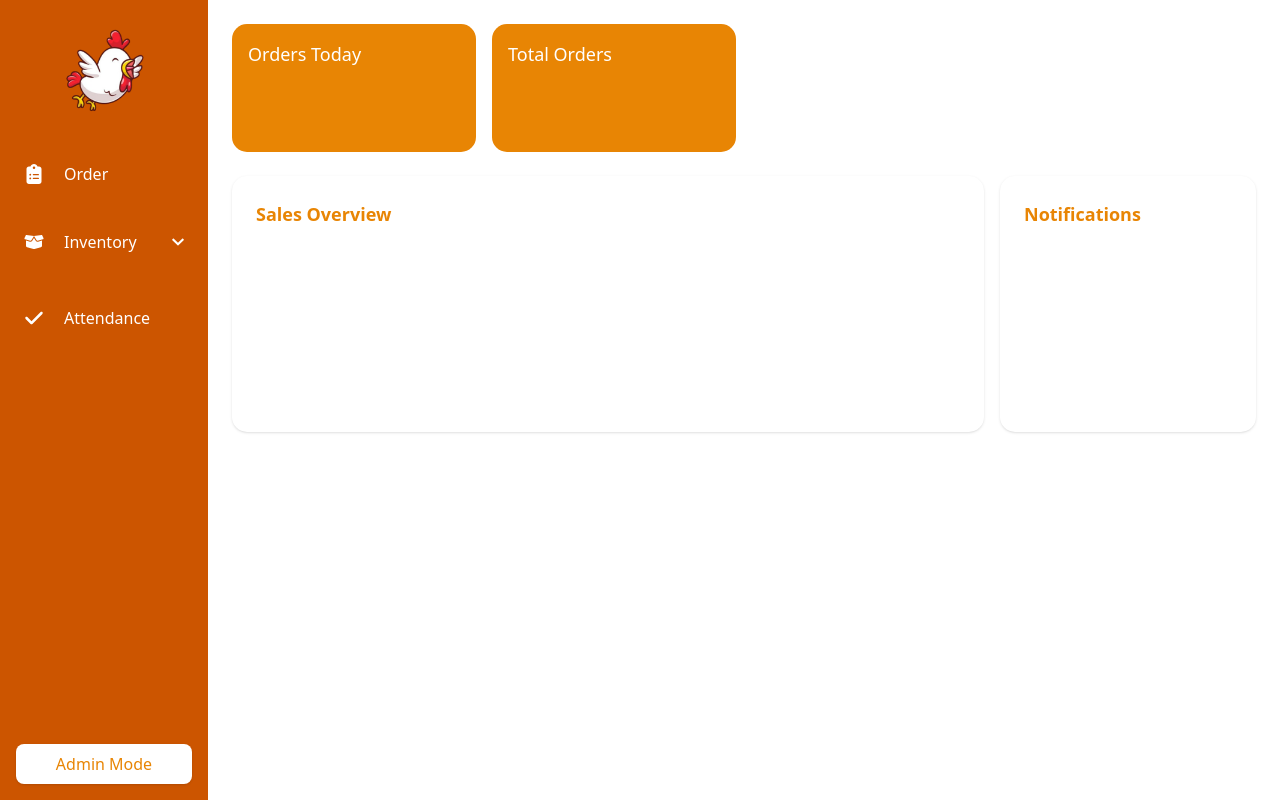
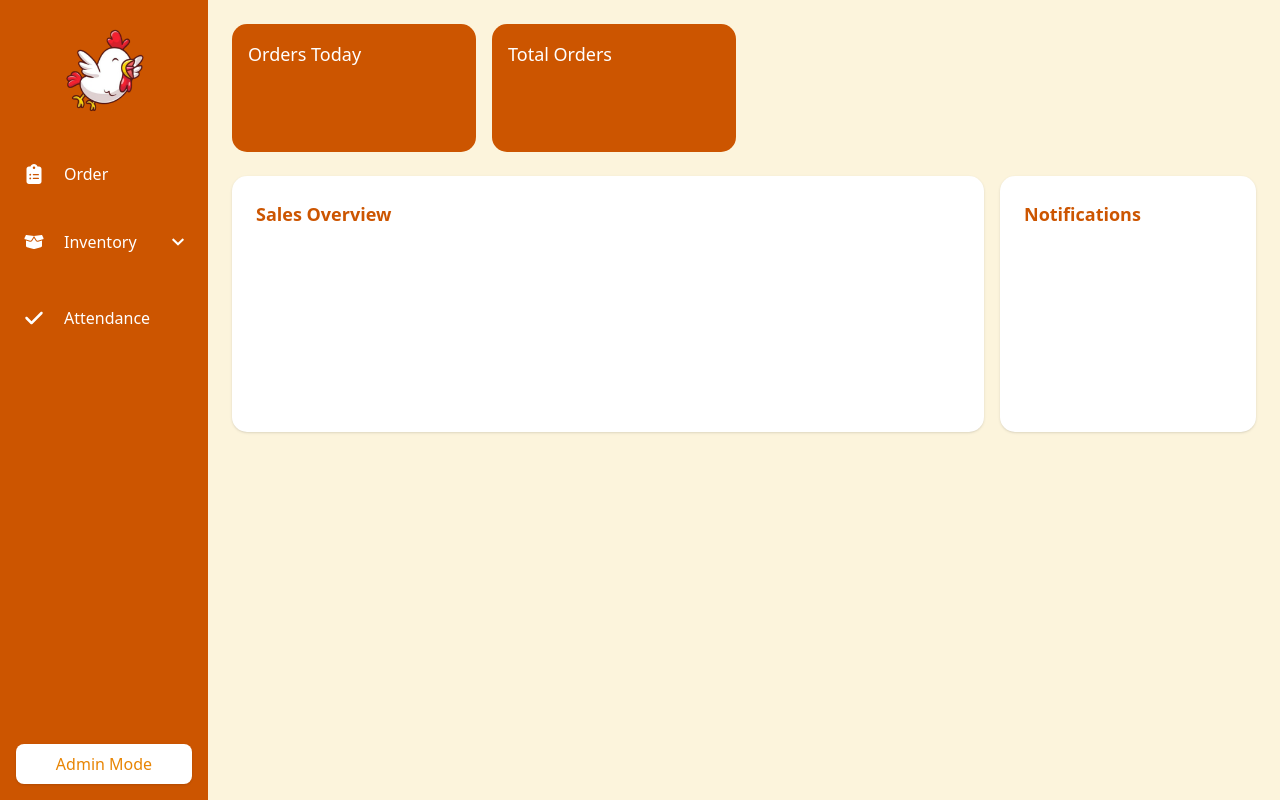
Before and after one commit to mugikarl/Wingman, a React (Vite) app in the folder frontend/: page /dashboard in a window 1280 px wide. Built offline with nearby package versions, Linux system fonts and the light colour scheme.

Commit message:
edited ManageItems modal and Dashboard design

```diff
--- a/frontend/src/components/popups/AddStockInDetails.jsx
+++ b/frontend/src/components/popups/AddStockInDetails.jsx
@@ -213,9 +213,9 @@ const AddStockInDetails = ({
         <div className="absolute top-4 right-4 flex space-x-2">
           <button
             onClick={onClose}
-            className="text-gray-500 hover:text-gray-700 text-xl font-bold"
+            className="text-gray-500  hover:text-gray-700 text-xl font-bold"
           >
-            &times;
+            <IoMdClose size={16} />
           </button>
         </div>
 
--- a/frontend/src/components/popups/ManageItems.jsx
+++ b/frontend/src/components/popups/ManageItems.jsx
@@ -388,14 +388,6 @@ const ManageItems = ({
                           value={itemName}
                           onChange={(e) => setItemName(e.target.value)}
                         />
-                        {itemName && (
-                          <button
-                            onClick={resetItemForm}
-                            className="absolute right-2 top-1/2 transform -translate-y-1/2 text-gray-400 hover:text-gray-600 bg-white rounded-full w-6 h-6 flex items-center justify-center"
-                          >
-                            <IoMdClose size={16} />
-                          </button>
-                        )}
                       </div>
                     </div>
                     <div>
@@ -460,6 +452,13 @@ const ManageItems = ({
                       </button>
                     ) : (
                       <div className="w-full flex justify-between">
+                        <div className="flex gap-x-2">
+                          <button
+                            onClick={resetItemForm}
+                            className="bg-gray-500 hover:bg-gray-600 text-white px-4 py-2 rounded-lg min-w-[120px]"
+                          >
+                            Cancel
+                          </button>
                           <button
                             onClick={handleDeleteItem}
                             disabled={isDeletingItem}
@@ -473,6 +472,7 @@ const ManageItems = ({
                               ? `Deleting${deletingItemDots}`
                               : "Delete Item"}
                           </button>
+                        </div>
                         <button
                           onClick={handleEditItem}
                           disabled={isSubmittingItem}
--- a/frontend/src/pages/Dashboard.jsx
+++ b/frontend/src/pages/Dashboard.jsx
@@ -4,21 +4,21 @@ import Sidebar from "../components/navigations/Sidebar";
 
 const Dashboard = ({ isAdmin, setIsAdmin }) => {
   return (
-    <div className="flex-grow p-6">
+    <div className="h-screen w-full flex-grow p-6 bg-[#fcf4dc] relative">
       {/* Dashboard content */}
       <div className="grid grid-cols-4 gap-4 mb-6">
-        <div className="bg-[#E88504] h-32 rounded-[15px] p-4">
+        <div className="bg-[#CC5500] h-32 rounded-[15px] p-4">
           <span className="text-white text-lg">Orders Today</span>
         </div>
-        <div className="bg-[#E88504] h-32 rounded-[15px] p-4">
+        <div className="bg-[#CC5500] h-32 rounded-[15px] p-4">
           <span className="text-white text-lg">Total Orders</span>
         </div>
         {isAdmin && (
           <>
-            <div className="bg-[#E88504] h-32 rounded-[15px] p-4">
+            <div className="bg-[#CC5500] h-32 rounded-[15px] p-4">
               <span className="text-white text-lg">Sales Today</span>
             </div>
-            <div className="bg-[#E88504] h-32 rounded-[15px] p-4">
+            <div className="bg-[#CC5500] h-32 rounded-[15px] p-4">
               <span className="text-white text-lg">Total Sales</span>
             </div>
           </>
@@ -28,12 +28,12 @@ const Dashboard = ({ isAdmin, setIsAdmin }) => {
       {/* Bottom Section */}
       <div className="flex gap-4">
         <div className="bg-white flex-grow h-64 rounded-[15px] shadow p-6">
-          <span className="text-[#E88504] font-bold text-lg">
+          <span className="text-[#CC5500] font-bold text-lg">
             Sales Overview
           </span>
         </div>
         <div className="bg-white w-1/4 h-64 rounded-[15px] shadow p-6">
-          <span className="text-[#E88504] font-bold text-lg">
+          <span className="text-[#CC5500] font-bold text-lg">
             Notifications
           </span>
         </div>
```
Lines whose indentation alone changed are shown as unchanged.
